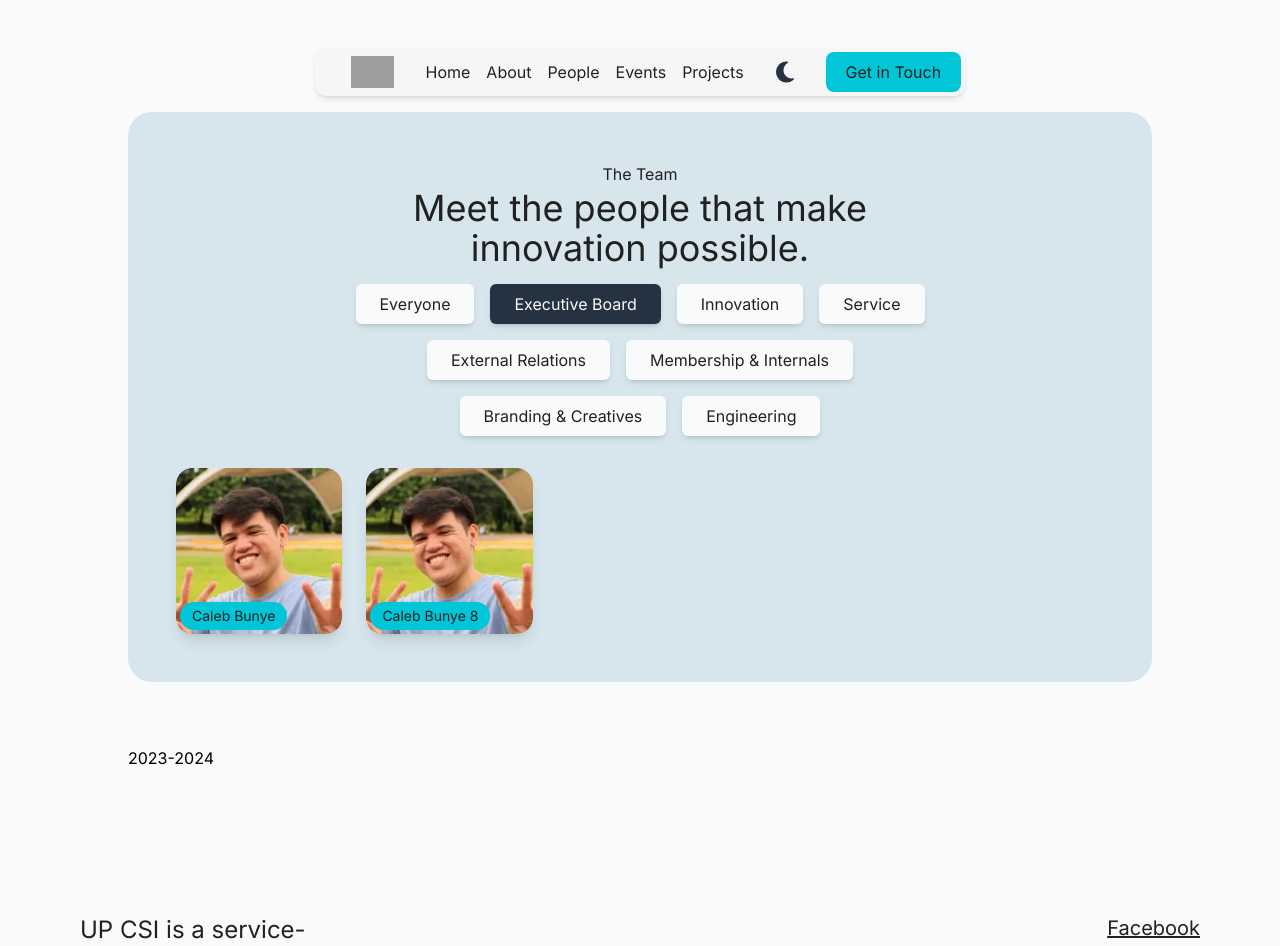
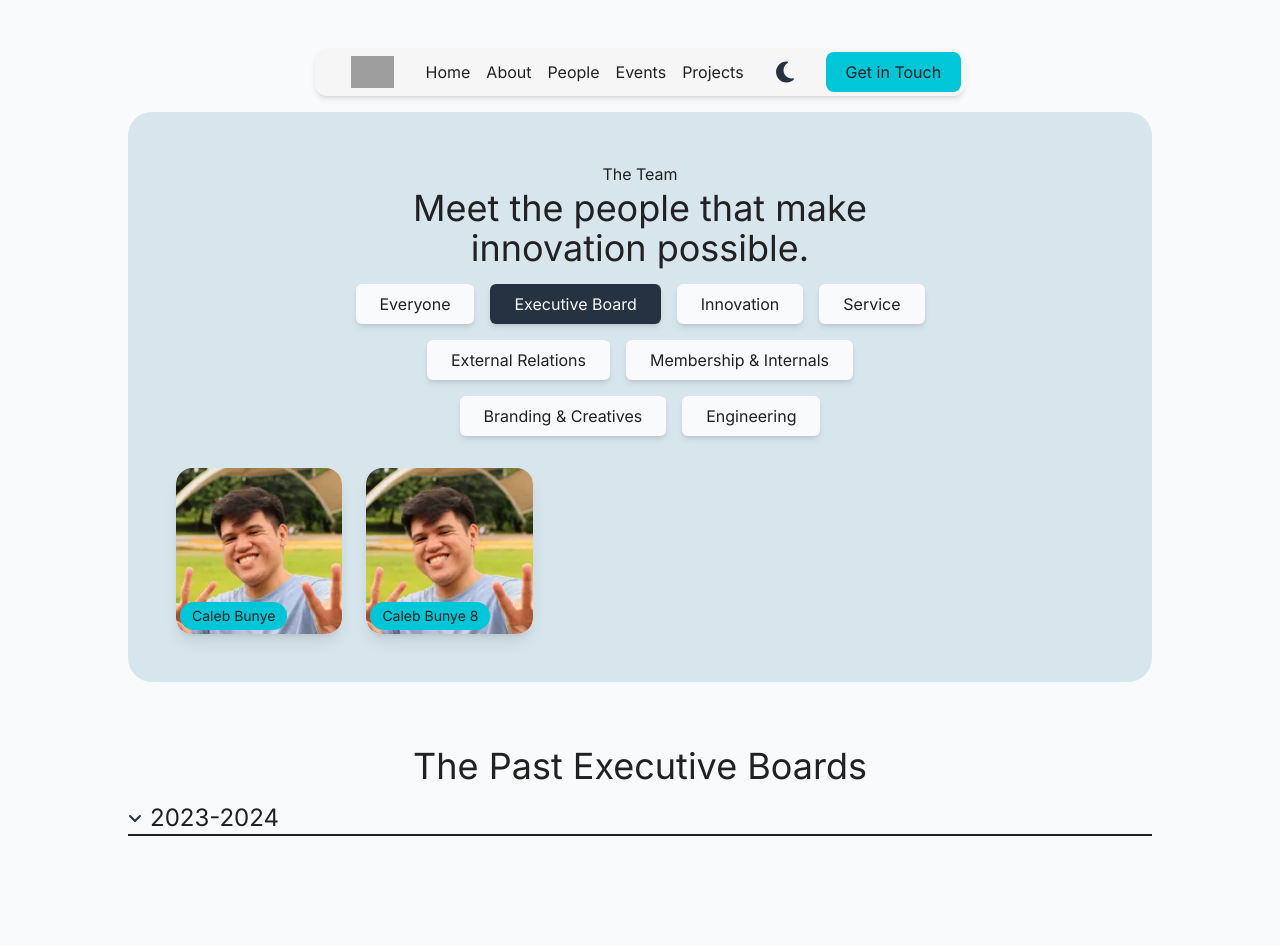
Before and after one commit to up-csi/up-csi.github.io, a SvelteKit app: page /people in a window 1280 px wide. Shown: the top 946 px of the page. Built offline with nearby package versions, Linux system fonts and the light colour scheme; grey boxes are pictures that could not be loaded.

Commit message:
fix: add some styling to .exe dropdown

```diff
--- a/src/routes/people/+page.svelte
+++ b/src/routes/people/+page.svelte
@@ -13,14 +13,36 @@
     import hansLorico from '$lib/people/hans-lorico.webp';
     import jellyRaborar from '$lib/people/jelly-raborar.webp';
 
+    import arrowUpDark from "$lib/icons/arrowupdark.svg";
+    import arrowUpLight from "$lib/icons/arrowuplight.svg";
+    import arrowDownDark from "$lib/icons/arrowdowndark.svg";
+    import arrowDownLight from "$lib/icons/arrowdownlight.svg";
+    import { get } from '$lib/stores/color-scheme';
+
     let pastExec = false;
+    const theme = get();
 </script>
 
 <section>
     <TeamPanel />
 </section>
 <section>
-    <button on:click={() => { pastExec = !pastExec; }}>2023-2024</button>
+    <div class="flex w-full mb-4 flex-col items-center text-center">
+        <h1 class="w-full text-3xl sm:w-3/4 md:text-4xl text-csi-black dark:text-csi-white">
+            The Past Executive Boards
+        </h1>
+    </div>
+
+    <button class="w-full mb-4 text-csi-black dark:text-csi-white border-b-2 border-inherit" on:click={() => { pastExec = !pastExec; }}>
+        <div class="flex w-full flex-row items-center text-center">
+            {#if pastExec}
+                <img src={$theme ? arrowUpLight : arrowUpDark} alt="Toggle Dropdown" class="h-4 pr-2" />
+            {:else}
+                <img src={$theme ? arrowDownLight : arrowDownDark} alt="Toggle Dropdown" class="h-4 pr-2" />
+            {/if}
+            <h2 class="text-xl md:text-2xl">2023-2024</h2>
+        </div>
+    </button>
     {#if pastExec}
         <section class="prose flex max-w-none flex-col gap-8">
             <figure class="m-0 flex flex-col items-center">
```
